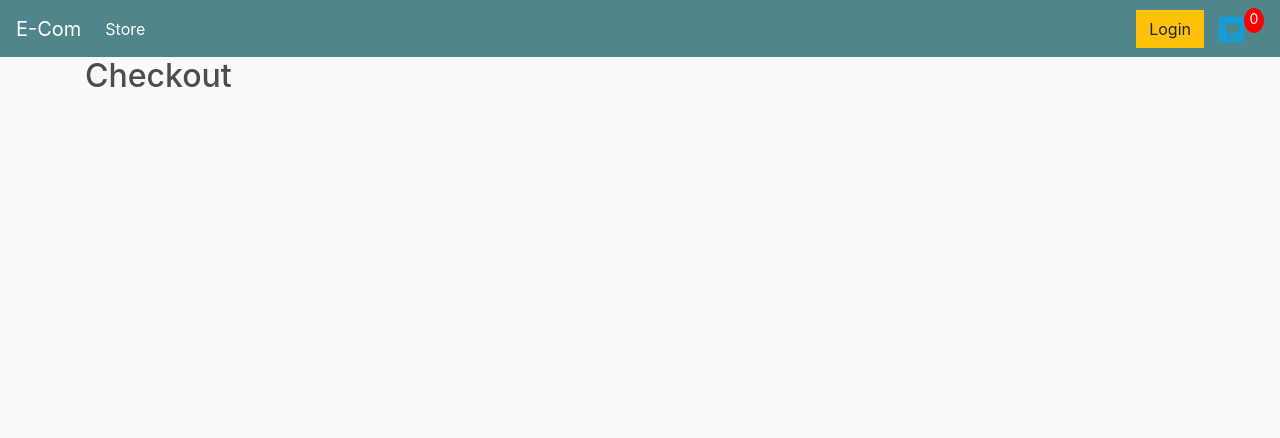
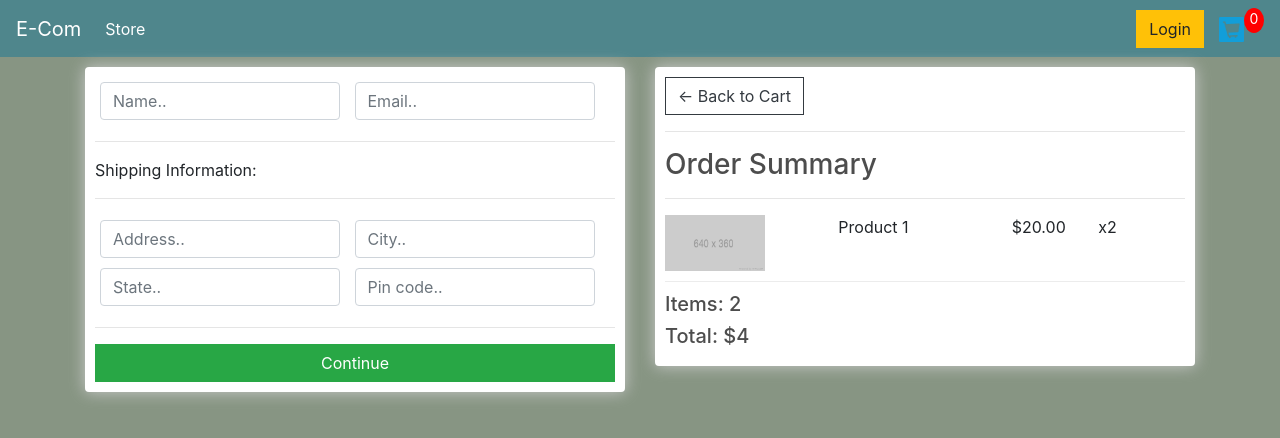
Before and after one commit to Guhanganesan/eComApp, a Django app: page /checkout/ in a window 1280 px wide. Shown: the top 438 px of the page. Run offline with Django 3.2, Linux system fonts and the light colour scheme; some libraries are stand-ins or nearby versions.

Commit message:
updated checkout file

```diff
--- a/E_Com_Web/Static/css/main.css
+++ b/E_Com_Web/Static/css/main.css
@@ -1,5 +1,5 @@
 body{
-	background-color: hsl(0, 0%, 98%);
+	background-color: hsl(107, 8%, 55%);
 }
 
 h1,h2,h3,h4,h5,h6{
--- a/E_Com_Web/Templates/store/checkout.html
+++ b/E_Com_Web/Templates/store/checkout.html
@@ -2,5 +2,60 @@
 {% load static %}
 
 {% block content %}
-<h2> Checkout </h2>
+<div class="row">
+    <div class="col-lg-6" id="form-wrapper">
+        <div class="box-element">
+            <form id="form">
+                <div id="user-info">
+                    <div class="form-field">
+                        <input required class="form-control" type="text" name="name" placeholder="Name..">
+                    </div>
+                    <div class="form-field">
+                        <input required class="form-control" type="email" name="email" placeholder="Email..">
+                    </div>
+                </div>
+                <div id="shipping-info">
+                    <hr>
+                    <p>Shipping Information:</p>
+                    <hr>
+                    <div class="form-field">
+                        <input class="form-control" type="text" name="address" placeholder="Address..">
+                    </div>
+                    <div class="form-field">
+                        <input class="form-control" type="text" name="city" placeholder="City..">
+                    </div>
+                    <div class="form-field">
+                        <input class="form-control" type="text" name="state" placeholder="State..">
+                    </div>
+                    <div class="form-field">
+                        <input class="form-control" type="text" name="zipcode" placeholder="Pin code..">
+                    </div>
+                </div>
+                <hr>
+                <input id="form-button" class="btn btn-success btn-block" type="submit" value="Continue">
+            </form>
+        </div>
+        <div class="box-element hidden" id="payment-info">
+            <small>PayPall Options</small>
+        </div>
+    </div>
+
+    <div class="col-lg-6">
+        <div class="box-element">
+            <a  class="btn btn-outline-dark" href="{% url 'cart' %}">&#x2190; Back to Cart</a>
+            <hr>
+            <h3>Order Summary</h3>
+            <hr>
+            <div class="cart-row">
+                <div style="flex:2"><img class="row-image" src="{% static 'images/placeholder.png' %}"></div>
+                <div style="flex:2"><p>Product 1</p></div>
+                <div style="flex:1"><p>$20.00</p></div>
+                <div style="flex:1"><p>x2</p></div>
+            </div>
+            <h5>Items:   2</h5>
+            <h5>Total:   $4</h5>
+        </div>
+    </div>
+
+</div>
 {% endblock content %}
```
Also changed, not shown: README.md.
